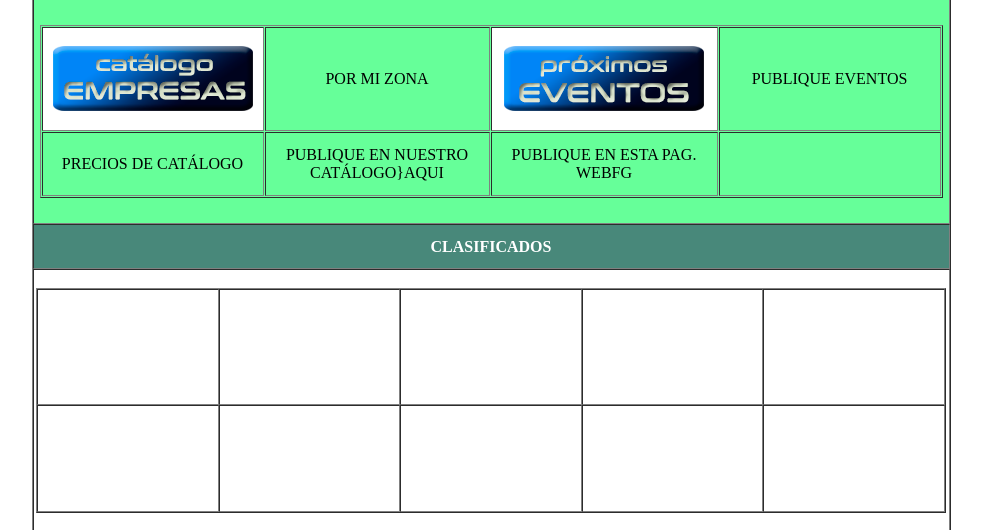
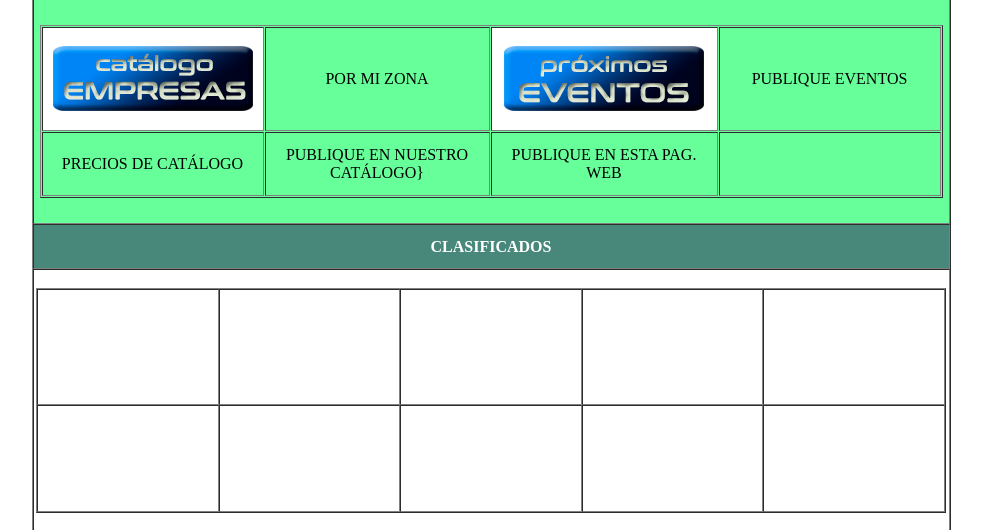
Before and after one commit to JuanJpawaJ/PorMiZona_REPO, a PHP site: page / in a window 1280 px wide. Shown: the part 131-661 px from the top of the page, without its empty margins (149-1131 px from the left). Run offline with PHP 8.4, Linux system fonts and the light colour scheme.

Commit message:
Update index.php

```diff
--- a/index.php
+++ b/index.php
@@ -49,8 +49,8 @@
       </tr>
       <tr>
         <td height="50" align="center" valign="middle">PRECIOS DE CATÁLOGO</td>
-        <td align="center" valign="middle">PUBLIQUE EN NUESTRO CATÁLOGO}AQUI</td>
-        <td align="center" valign="middle">PUBLIQUE EN ESTA PAG. WEBFG</td>
+        <td align="center" valign="middle">PUBLIQUE EN NUESTRO CATÁLOGO}</td>
+        <td align="center" valign="middle">PUBLIQUE EN ESTA PAG. WEB</td>
         <td align="center" valign="middle">&nbsp;</td>
       </tr>
     </table></td>
```
